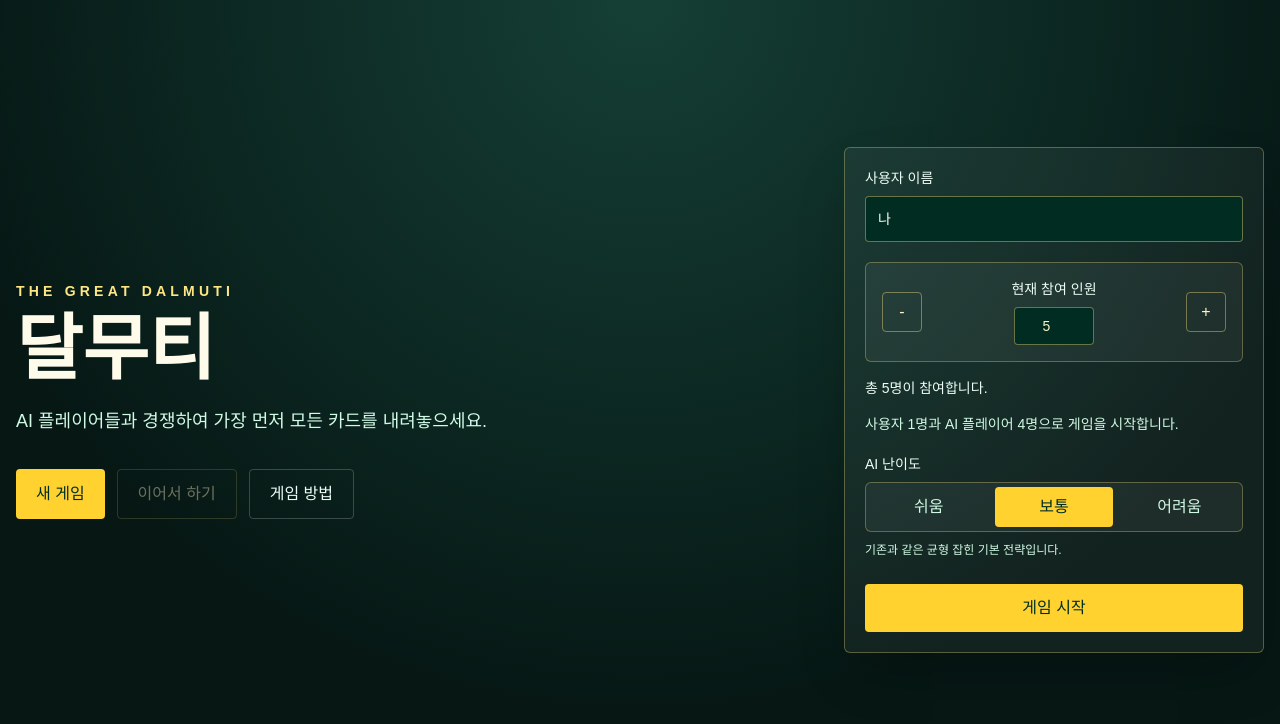
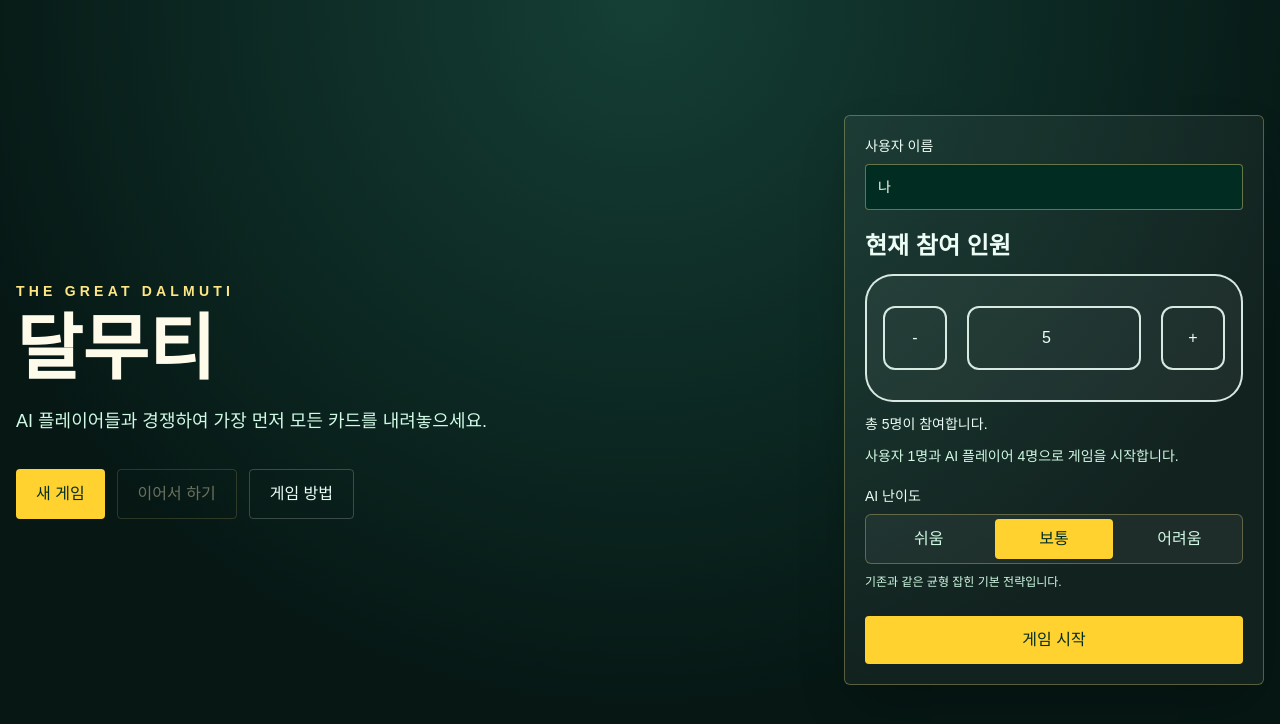
Before and after one commit to jyts1618/dalmuti, a Next.js app: page / in a window 1280 px wide. Shown: the top 724 px of the page. Built offline with nearby package versions, Linux system fonts and the light colour scheme.

Commit message:
Update player count selector layout

```diff
--- a/src/components/setup/PlayerCountSelector.tsx
+++ b/src/components/setup/PlayerCountSelector.tsx
@@ -9,38 +9,41 @@ export function PlayerCountSelector({ value, onChange }: PlayerCountSelectorProp
   }
 
   return (
-    <div className="space-y-4">
-      <div className="flex items-center justify-between rounded-md border border-amber-200/30 bg-white/5 p-4">
+    <div className="space-y-3">
+      <label htmlFor="player-count" className="block text-2xl font-semibold text-emerald-50">
+        현재 참여 인원
+      </label>
+      <div className="flex min-h-32 items-center justify-center rounded-[28px] border-2 border-emerald-50/90 bg-white/5 px-4 py-7">
+        <div className="grid w-full max-w-xs grid-cols-[56px_minmax(0,1fr)_56px] items-center gap-3 sm:max-w-sm sm:grid-cols-[64px_minmax(0,1fr)_64px] sm:gap-5">
           <button
             type="button"
             aria-label="참여 인원 감소"
             onClick={() => setClamped(value - 1)}
             disabled={value <= 4}
-          className="h-10 w-10 rounded border border-amber-200/40 text-xl text-amber-100 disabled:cursor-not-allowed disabled:opacity-40"
+            className="h-14 rounded-xl border-2 border-emerald-50/90 text-2xl font-semibold text-emerald-50 disabled:cursor-not-allowed disabled:opacity-35 sm:h-16"
           >
             -
           </button>
-        <label className="flex flex-col items-center gap-2 text-sm text-emerald-50">
-          현재 참여 인원
           <input
+            id="player-count"
             aria-label="전체 참여 인원"
             type="number"
             min={4}
             max={8}
             value={value}
             onChange={(event) => setClamped(Number(event.target.value))}
-            className="w-20 rounded border border-amber-200/40 bg-emerald-950 px-3 py-2 text-center text-2xl font-semibold text-amber-100"
+            className="h-14 min-w-0 rounded-xl border-2 border-emerald-50/90 bg-transparent px-3 text-center text-3xl font-semibold text-emerald-50 outline-none sm:h-16"
           />
-        </label>
           <button
             type="button"
             aria-label="참여 인원 증가"
             onClick={() => setClamped(value + 1)}
             disabled={value >= 8}
-          className="h-10 w-10 rounded border border-amber-200/40 text-xl text-amber-100 disabled:cursor-not-allowed disabled:opacity-40"
+            className="h-14 rounded-xl border-2 border-emerald-50/90 text-2xl font-semibold text-emerald-50 disabled:cursor-not-allowed disabled:opacity-35 sm:h-16"
           >
             +
           </button>
+        </div>
       </div>
       <p className="text-sm text-emerald-50">총 {value}명이 참여합니다.</p>
       <p className="text-sm text-emerald-100">사용자 1명과 AI 플레이어 {value - 1}명으로 게임을 시작합니다.</p>
```
Also changed, not shown: 32 other files (tests, documents, lock files or other folders). Lines whose indentation alone changed are shown as unchanged.
